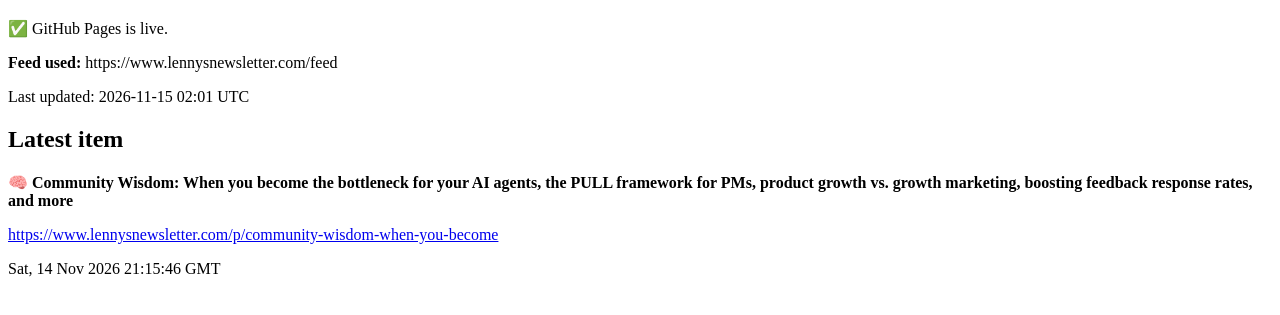
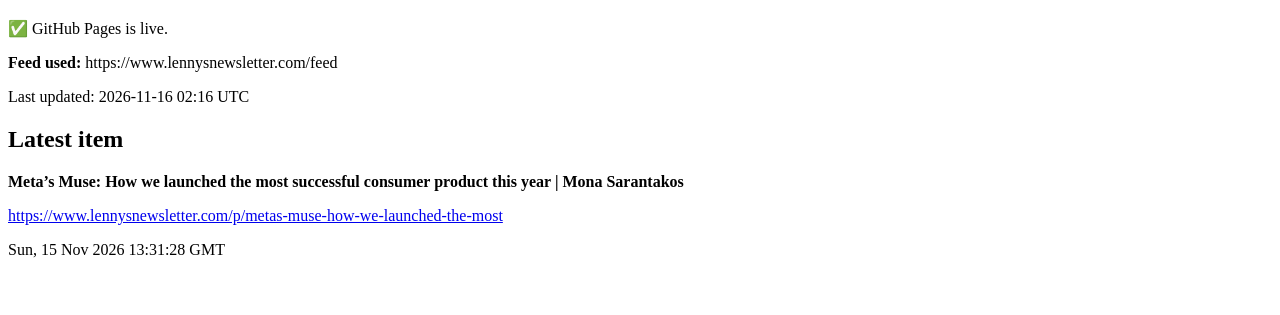
Before and after one commit to EmilySunshine95/podcast-radar, a plain HTML site: page docs/index.html in a window 1280 px wide. Shown: the part 61-376 px from the top of the page. Drawn offline with Linux system fonts and the light colour scheme.

Commit message:
Update podcast radar

```diff
--- a/docs/index.html
+++ b/docs/index.html
@@ -9,11 +9,11 @@
   <h1>Podcast Radar</h1>
   <p>✅ GitHub Pages is live.</p>
   <p><b>Feed used:</b> https://www.lennysnewsletter.com/feed</p>
-  <p>Last updated: 2026-11-15 02:01 UTC</p>
+  <p>Last updated: 2026-11-16 02:16 UTC</p>
 
   <h2>Latest item</h2>
-  <p><b>🧠 Community Wisdom: When you become the bottleneck for your AI agents, the PULL framework for PMs, product growth vs. growth marketing, boosting feedback response rates, and more</b></p>
-  <p><a href="https://www.lennysnewsletter.com/p/community-wisdom-when-you-become">https://www.lennysnewsletter.com/p/community-wisdom-when-you-become</a></p>
-  <p>Sat, 14 Nov 2026 21:15:46 GMT</p>
+  <p><b>Meta’s Muse: How we launched the most successful consumer product this year | Mona Sarantakos</b></p>
+  <p><a href="https://www.lennysnewsletter.com/p/metas-muse-how-we-launched-the-most">https://www.lennysnewsletter.com/p/metas-muse-how-we-launched-the-most</a></p>
+  <p>Sun, 15 Nov 2026 13:31:28 GMT</p>
 </body>
 </html>
```
